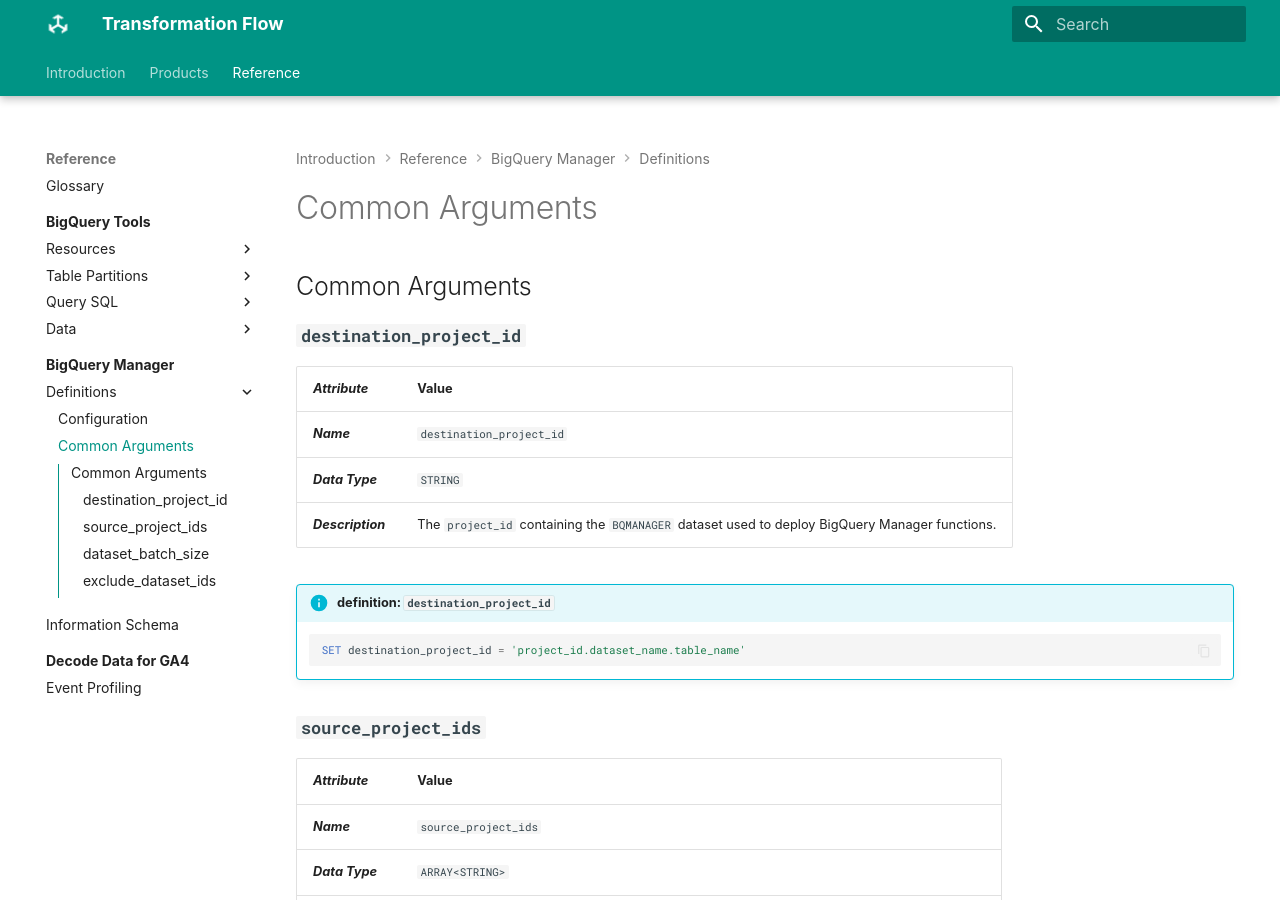
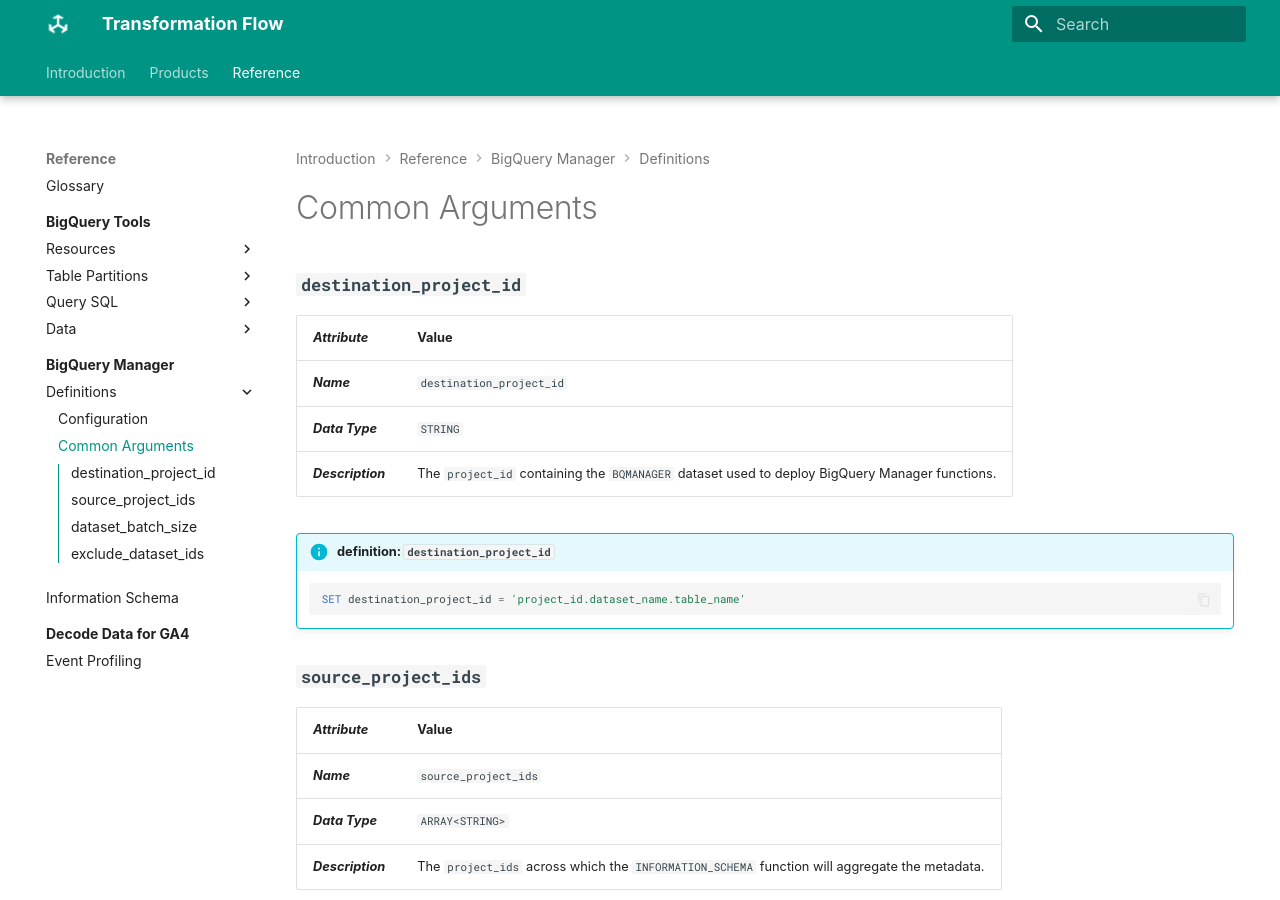
Before and after one commit to transformationflow/transformationflow.github.io, an MkDocs documentation site: the page built from docs/reference/bqmanager/arguments.md, in a window 1280 px wide and 900 px high. Built offline with MkDocs 1.6.1 and Material for MkDocs 9.7.7, drawn with Linux system fonts in a browser that asks for light colours; some web fonts are replaced.

Commit message:
formatting

```diff
--- a/docs/reference/bqmanager/arguments.md
+++ b/docs/reference/bqmanager/arguments.md
@@ -1,5 +1,3 @@
-# Common Arguments
-
 ## **`destination_project_id`**
 _**Attribute**_ | Value
 --- | ---
```
Also changed, not shown: docs/reference/bqmanager/configuration.md (+0 -1 lines).
